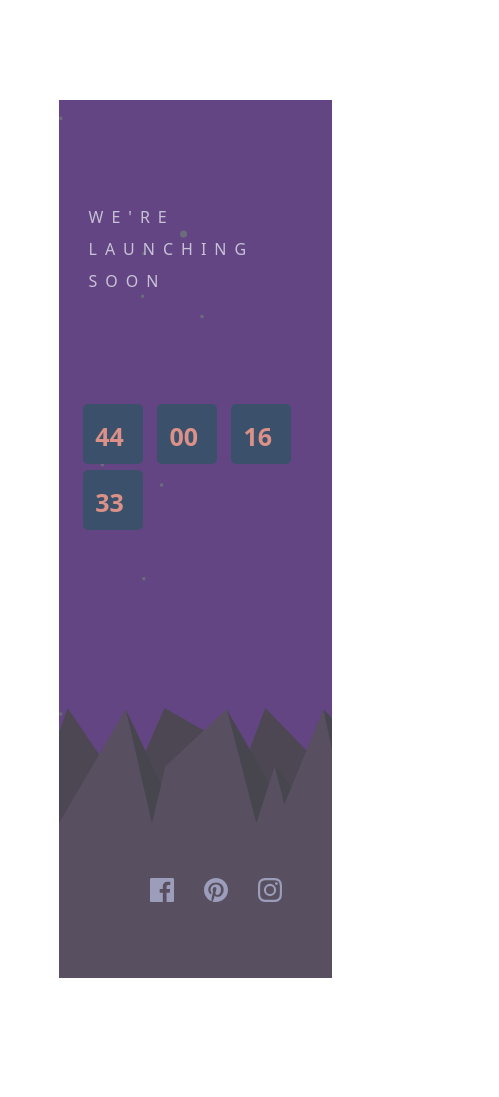
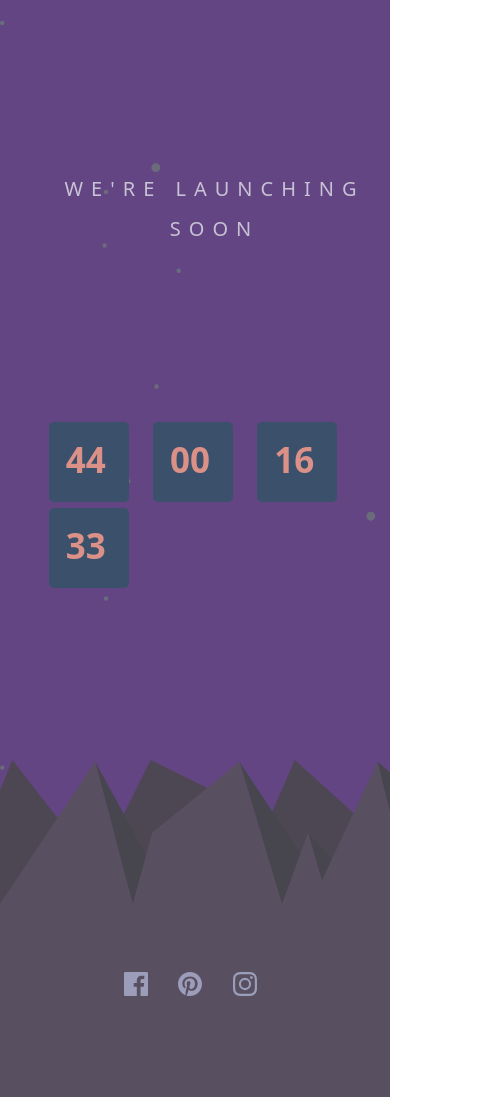
Before and after one commit to aprulaungaung/Timmer, a plain HTML site: page index.html in a window 390 px wide. Shown: the whole page, 499 px wide, since content can reach past the window. Before the commit the page ends 978 px from the top, so only its background shows below. Drawn offline with nearby package versions, Linux system fonts and the light colour scheme.

Commit message:
Update styles.css
update style.css file.

```diff
--- a/css/styles.css
+++ b/css/styles.css
@@ -77,29 +77,39 @@ body{
 }
 
 @media (max-width: 500px){
+
+  .background-container{
+      height: 100vh;
+      width: 100vw;
+      top: 0;
+      left: 0;
+  }
   .launch{
-      left: 11%;
-      top: 15%;
+      left: 15%;
+      right: 5%;
+      top: 20%;
       line-height: 2;
-      font-size: 16px;
+      font-size: 20px;
+      text-align: center;
   }
 
   .display{
       position: absolute;
-      left: 7%;
-      top: 45%;
+      left: 10%;
+      top: 50%;
+
   }
 
   .day, .hour, .minute,.second{
 
-      height: 60px;
-      width: 60px;
-      margin: 0 5px;
+      height: 80px;
+      width: 80px;
+      margin: 0 10px;
   }
 
   .d, .h,.m ,.s{
 
-      font-size: 25px;
+      font-size: 35px;
   }
   .mountain{
       height: 40%;
```
